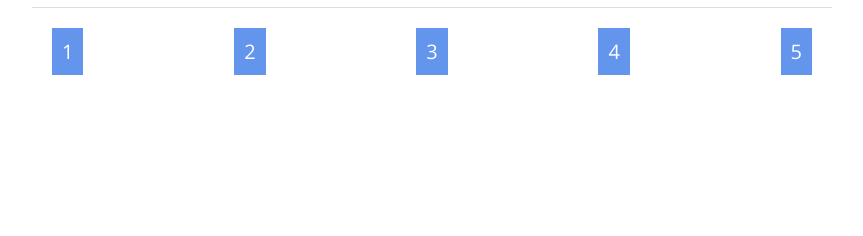
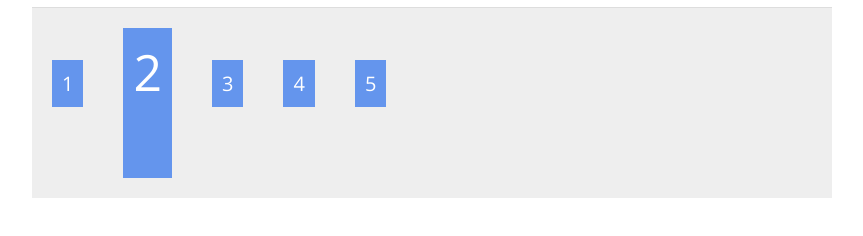
Before and after one commit to lemuelpjr/FlexSandbox, a plain HTML site: page index.html in a window 1280 px wide. Shown: the part 56-292 px from the top of the page, without its empty margins (208-1071 px from the left). Drawn offline with nearby package versions, Linux system fonts and the light colour scheme.

Commit message:
add align items examples

```diff
--- a/css/main.css
+++ b/css/main.css
@@ -16,10 +16,13 @@
 }
 
 .content {
+  background-color: #eee;
   display: flex;
 
-  /* FLEX DIRECTION
-  ("row" is the default value) */
+  /* ****************************************
+  FLEX DIRECTION ("row" is the default value)
+  *******************************************
+  */
 
   /* Change main-axis direction from right to left */
   /* flex-direction: row-reverse; */
@@ -30,13 +33,15 @@
   /* Change main-axis direction from bottom to top */
   /* flex-direction: column-reverse; */
 
-  /* JUSTIFY CONTENT
-  ("flex-start" is the default value) */
+  /* ************************************************
+  JUSTIFY CONTENT ("flex-start" is the default value)
+  ***************************************************
+  */
 
   /* Center all elements along the main-axis */
   /* justify-content: center; */
 
-  /* Position all elements in the end of the main-axis */
+  /* Position all elements at the end of the main-axis */
   /* justify-content: flex-end; */
 
   /* Evenly distribute the space BETWEEN all elements along the main-axis */
@@ -49,7 +54,27 @@
   /* justify-content: space-evenly; */
 
   /* Evenly distribute the space BETWEEN all elements along the main-axis */
-  justify-content: space-between;
+  /* justify-content: space-between; */
+
+  /* *****************************************
+  ALIGN ITEMS ("stretch" is the default value)
+  ********************************************
+  */
+
+  /* Stretch all elements to match the hight of the highest flex item */
+  /* align-items: stretch; */
+
+  /* Center all elements along the cross-axis */
+  /* align-items: center; */
+
+  /* Position all elements at the start of the cross-axis */
+  /* align-items: flex-start; */
+
+  /* Position all elements at the end of the cross-axis */
+  /* align-items: flex-end; */
+
+  /* Center all elements along the common baseline */
+  align-items: baseline;
 }
 
 .content__box {
@@ -60,3 +85,8 @@
   padding: 1rem;
   margin: 2rem;
 }
+
+.content__box--bigger {
+  height: 15rem;
+  font-size: 5rem;
+}
--- a/index.html
+++ b/index.html
@@ -16,7 +16,7 @@
 
   <section class="content container">
     <div class="content__box">1</div>
-    <div class="content__box">2</div>
+    <div class="content__box content__box--bigger">2</div>
     <div class="content__box">3</div>
     <div class="content__box">4</div>
     <div class="content__box">5</div>
```
